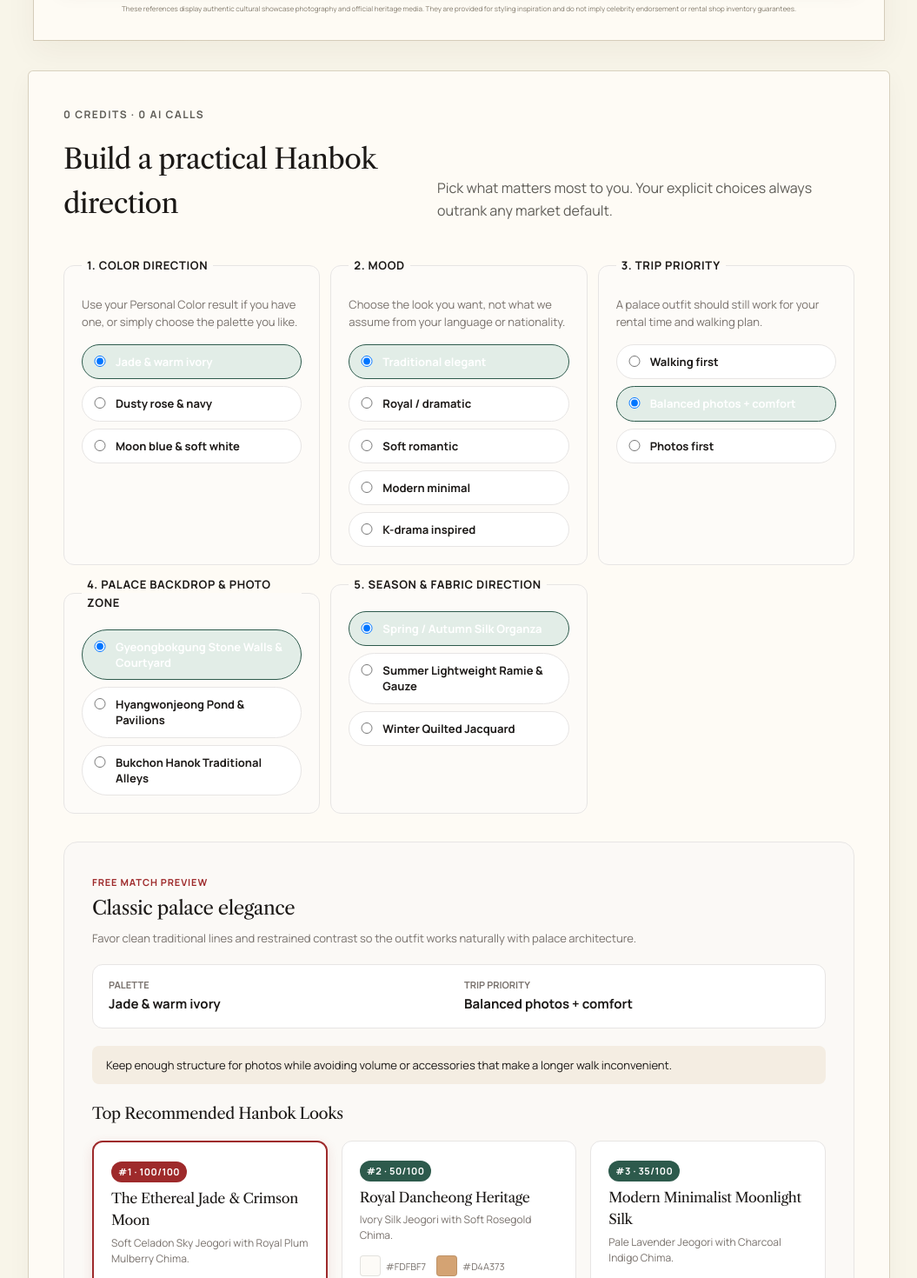
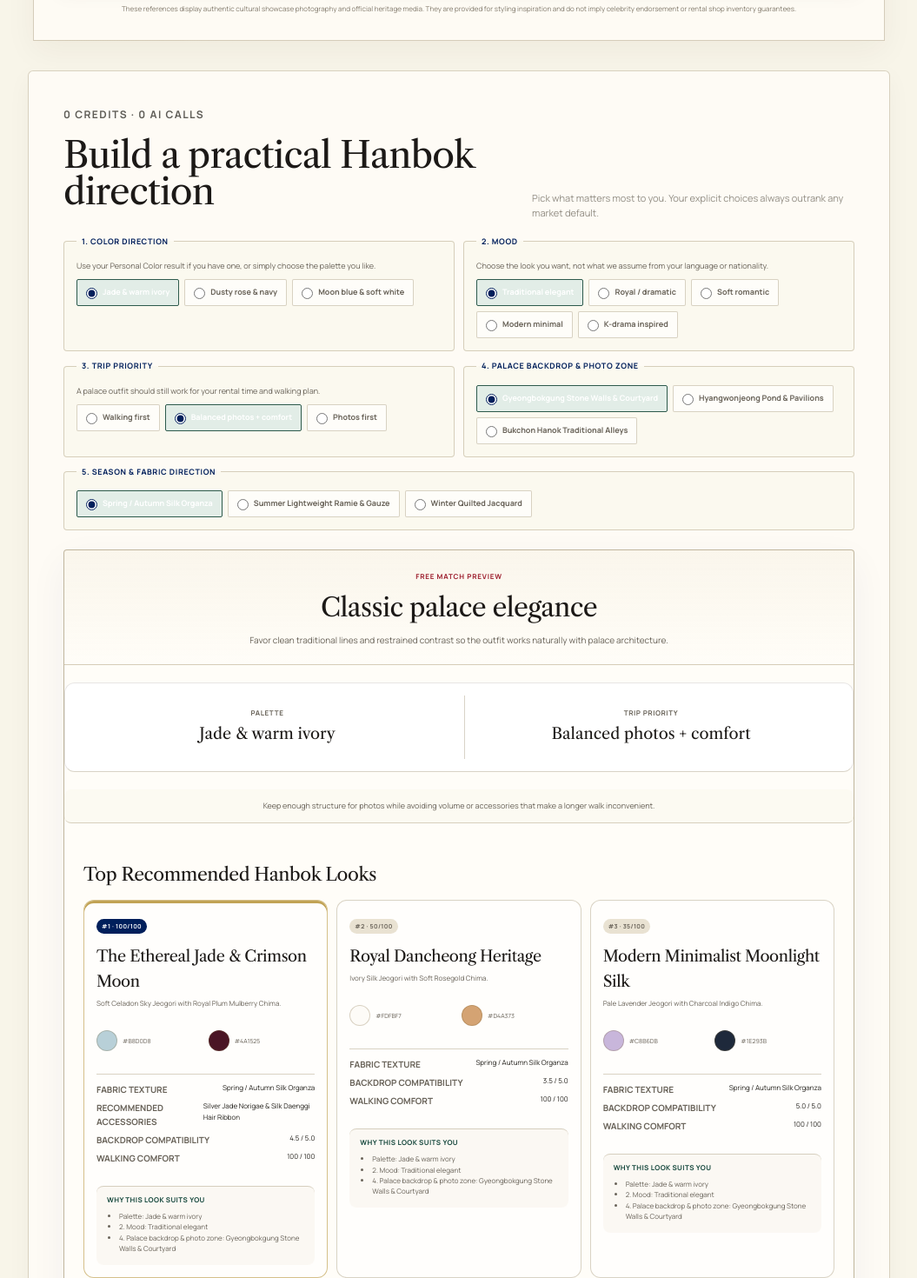
Before and after one commit to lgkangno1-svg/Kang-s-brain, a Next.js app in the folder projects/korea-avocadoss/: page /en/hanbok in a window 1280 px wide. Shown: the part 1220-2690 px from the top of the page at 87% size, without its empty margins (112-1167 px from the left). Built offline with nearby package versions, Linux system fonts and the light colour scheme.

Commit message:
feat(korea): polish matcher, palace guide, and concierge interactions

```diff
--- a/projects/korea-avocadoss/src/app/[locale]/layout.tsx
+++ b/projects/korea-avocadoss/src/app/[locale]/layout.tsx
@@ -11,30 +11,24 @@ import {getLocaleDefinition} from '@/lib/i18n/locales';
 import '../globals.css';
 import '../locale-overflow.css';
 import '../stitch-premium.css';
+import '../stitch-feature-polish.css';
 
 export const metadata: Metadata = {
   metadataBase: new URL('https://korea.avocadoss.co.kr'),
-  title: {
-    default: 'Korea Concierge — Your Personal Korea Companion',
-    template: '%s | Korea Concierge',
-  },
+  title: {default: 'Korea Concierge — Your Personal Korea Companion', template: '%s | Korea Concierge'},
   description: 'Personal color, Hanbok matching, palace routes, food and Korean culture for international visitors.',
 };
 
-export function generateStaticParams() {
-  return routing.locales.map((locale) => ({locale}));
-}
+export function generateStaticParams() { return routing.locales.map((locale) => ({locale})); }
 
 export default async function LocaleLayout({children, params}: Readonly<{children: React.ReactNode; params: Promise<{locale: string}>;}>) {
   const {locale} = await params;
   if (!hasLocale(routing.locales, locale)) notFound();
-
   setRequestLocale(locale);
   const messages = await getMessages();
   const t = await getTranslations('Global');
   const help = await getTranslations('QuickHelp');
   const definition = getLocaleDefinition(locale);
-
   const nav = [
     [t('nav.gyeongbokgung'), '/explore/gyeongbokgung'],
     [t('nav.myColor'), '/color'],
@@ -56,15 +50,8 @@ export default async function LocaleLayout({children, params}: Readonly<{childre
               </nav>
               <LanguageSwitcher />
             </header>
-
             {children}
-
-            <footer className="siteFooter">
-              <strong>Korea Concierge</strong>
-              <p>{t('footerTagline')}</p>
-              <span>korea.avocadoss.co.kr</span>
-            </footer>
-
+            <footer className="siteFooter"><strong>Korea Concierge</strong><p>{t('footerTagline')}</p><span>korea.avocadoss.co.kr</span></footer>
             <nav className="mobileBottomNav" aria-label="Mobile bottom navigation">
               <Link className="mobileNavItem" href="/explore/gyeongbokgung"><span className="mobileNavIcon">⌖</span><span>{t('nav.gyeongbokgung')}</span></Link>
               <Link className="mobileNavItem" href="/color"><span className="mobileNavIcon">◐</span><span>{t('nav.myColor')}</span></Link>
@@ -72,7 +59,6 @@ export default async function LocaleLayout({children, params}: Readonly<{childre
               <Link className="mobileNavItem" href="/culture"><span className="mobileNavIcon">◎</span><span>{t('nav.kCulture')}</span></Link>
               <Link className="mobileNavItem" href="/credits"><span className="mobileNavIcon">○</span><span>{t('nav.credits')}</span></Link>
             </nav>
-
             <QuickHelp localePrefix={`/${locale}`} />
           </div>
         </NextIntlClientProvider>
--- /dev/null
+++ b/projects/korea-avocadoss/src/app/stitch-feature-polish.css
@@ -0,0 +1,144 @@
+.hanbokMatcherHead {
+  display: grid;
+  grid-template-columns: minmax(0,1fr) minmax(220px,.72fr);
+  gap: 24px;
+  align-items: end;
+  margin-bottom: 18px;
+}
+.hanbokMatcherHead > div:first-child { min-width: 0; }
+.hanbokMatcherHead h2 {
+  font-family: var(--kc-display);
+  font-size: clamp(30px,4vw,42px);
+  font-weight: 400;
+  line-height: 1;
+}
+.hanbokMatcherHead > p { margin: 0; color: var(--kc-muted); font-size: 11px; line-height: 1.55; }
+.hanbokMatcherGrid {
+  display: grid;
+  grid-template-columns: repeat(2,minmax(0,1fr));
+  gap: 10px;
+  margin-top: 16px;
+}
+.hanbokFieldset {
+  min-width: 0;
+  border: 1px solid var(--kc-line);
+  border-radius: 4px;
+  padding: 14px;
+  background: rgba(248,245,233,.54);
+}
+.hanbokFieldset:nth-child(5) { grid-column: span 2; }
+.hanbokFieldset legend {
+  font-family: var(--kc-body);
+  color: var(--kc-navy);
+  padding: 0 6px;
+  font-size: 9px;
+  font-weight: 700;
+  letter-spacing: .07em;
+  text-transform: uppercase;
+}
+.hanbokFieldHelp { margin: 0 0 9px; color: var(--kc-muted); font-size: 9px; line-height: 1.45; }
+.hanbokChoiceGrid { display: flex; flex-wrap: wrap; gap: 6px; }
+.hanbokChoice {
+  display: inline-flex;
+  align-items: center;
+  min-height: 31px;
+  gap: 6px;
+  padding: 0 10px;
+  border: 1px solid var(--kc-line);
+  border-radius: 2px;
+  background: rgba(255,255,255,.62);
+  color: var(--kc-muted);
+  font-size: 9px;
+  font-weight: 650;
+  cursor: pointer;
+}
+.hanbokChoice input { accent-color: var(--kc-navy); }
+.hanbokChoiceActive { background: var(--kc-navy); color: white; border-color: var(--kc-navy); }
+.hanbokResultCard {
+  margin-top: 22px;
+  padding: 0;
+  overflow: hidden;
+  border: 1px solid var(--kc-line-strong);
+  border-radius: 4px;
+  background: rgba(255,253,248,.96);
+  box-shadow: 0 15px 44px rgba(0,31,91,.055);
+}
+.hanbokResultHeader {
+  padding: 24px 26px 20px;
+  text-align: center;
+  background: linear-gradient(180deg,rgba(193,163,85,.08),transparent);
+  border-bottom: 1px solid var(--kc-line);
+}
+.hanbokResultEyebrow { display: block; color: var(--kc-crimson); font-size: 8px; font-weight: 700; letter-spacing: .1em; text-transform: uppercase; }
+.hanbokResultHeader h3 { margin: 5px 0 6px; font-family: var(--kc-display); font-size: 30px; font-weight: 400; }
+.hanbokResultHeader p { max-width: 600px; margin: 0 auto; color: var(--kc-muted); font-size: 10px; line-height: 1.55; }
+.hanbokResultSummary { display: grid; grid-template-columns: 1fr 1fr; border-bottom: 1px solid var(--kc-line); }
+.hanbokResultSummary > div { padding: 14px 20px; text-align: center; }
+.hanbokResultSummary > div + div { border-left: 1px solid var(--kc-line); }
+.hanbokResultSummary small { display: block; color: var(--kc-muted); font-size: 8px; text-transform: uppercase; letter-spacing: .07em; }
+.hanbokResultSummary strong { display: block; margin-top: 3px; font-family: var(--kc-display); font-size: 18px; font-weight: 400; }
+.hanbokComfortNote { margin: 0; padding: 12px 20px; color: var(--kc-muted); font-size: 9px; text-align: center; border-bottom: 1px solid var(--kc-line); background: rgba(248,245,233,.42); }
+.hanbokLooksSection { padding: 22px; }
+.hanbokLooksSection h4 { margin: 0 0 12px; font-family: var(--kc-display); font-size: 21px; font-weight: 400; }
+.hanbokLooksGrid { display: grid; grid-template-columns: repeat(3,minmax(0,1fr)); gap: 10px; }
+.hanbokLookCard { min-width: 0; padding: 14px; border: 1px solid var(--kc-line); background: rgba(255,255,255,.5); }
+.hanbokLookCardFeatured { border-color: rgba(193,163,85,.68); box-shadow: inset 0 3px 0 var(--kc-gold); }
+.lookCardHeader h5 { margin: 6px 0 4px; font-family: var(--kc-display); font-size: 18px; font-weight: 400; }
+.lookCardHeader p { margin: 0; color: var(--kc-muted); font-size: 8px; line-height: 1.45; }
+.matchBadge,.matchBadgeSecondary { display: inline-flex; padding: 3px 6px; background: var(--kc-navy); color: white; font-size: 7px; font-weight: 700; letter-spacing: .05em; }
+.matchBadgeSecondary { background: #e9e2d2; color: var(--kc-muted); }
+.lookSwatches { display: grid; grid-template-columns: 1fr 1fr; gap: 6px; margin-top: 12px; }
+.swatchPair { display: grid; grid-template-columns: 24px 1fr; gap: 6px; align-items: center; font-size: 7px; color: var(--kc-muted); }
+.swatchPair i { width: 24px; height: 24px; border-radius: 50%; border: 1px solid var(--kc-line); }
+.lookMetaList { display: grid; gap: 5px; margin-top: 12px; padding-top: 9px; border-top: 1px solid var(--kc-line); }
+.lookMetaList > div { display: flex; justify-content: space-between; gap: 8px; font-size: 8px; }
+.lookMetaList small { color: var(--kc-muted); }
+.lookWhyList { margin-top: 10px; padding-top: 9px; border-top: 1px solid var(--kc-line); }
+.lookWhyList strong { font-size: 8px; text-transform: uppercase; letter-spacing: .05em; color: var(--kc-green); }
+.lookWhyList ul { margin: 5px 0 0; padding-left: 14px; color: var(--kc-muted); font-size: 8px; line-height: 1.55; }
+.boutiqueNoticeCard,.hanbokBoundaryCard { margin: 0 22px 18px; padding: 14px 16px; border: 1px solid var(--kc-line); background: #f3ecdc; }
+.boutiqueNoticeCard { display: flex; align-items: center; justify-content: space-between; gap: 14px; }
+.boutiqueNoticeHead p,.hanbokBoundaryCard p { margin: 4px 0 0; color: var(--kc-muted); font-size: 9px; line-height: 1.5; }
+.hanbokPaidNote { color: var(--kc-crimson) !important; }
+
+.stitchPalaceHero {
+  width: min(980px,calc(100% - 32px));
+  margin: 24px auto 0;
+  min-height: 360px;
+  position: relative;
+  overflow: hidden;
+  border: 1px solid var(--kc-line);
+}
+.stitchPalaceHero img { position: absolute; inset: 0; width: 100%; height: 100%; object-fit: cover; }
+.stitchPalaceHero::after { content: ''; position: absolute; inset: 0; background: linear-gradient(0deg,rgba(0,20,49,.72),rgba(0,20,49,.05) 66%); }
+.stitchPalaceHeroCopy { position: absolute; z-index: 1; left: 26px; right: 26px; bottom: 24px; color: white; }
+.stitchPalaceHeroCopy .eyebrow { color: #e2c976; }
+.stitchPalaceHeroCopy h1 { max-width: 700px; color: white; font-family: var(--kc-display); font-size: clamp(34px,5vw,54px); font-weight: 400; line-height: 1.02; }
+.stitchPalaceHeroCopy p { max-width: 600px; margin: 8px 0 0; color: rgba(255,255,255,.84); font-size: 11px; line-height: 1.55; }
+.stitchRoutePanel { width: min(980px,calc(100% - 32px)); margin: 0 auto 60px; padding: 0; border: 1px solid var(--kc-line); border-top: 0; background: rgba(255,253,248,.82); }
+.stitchRoutePanel h2 { padding: 20px 22px 14px; font-family: var(--kc-display); font-size: 24px; font-weight: 400; }
+.stitchRouteGrid { display: grid; grid-template-columns: repeat(3,1fr); border-top: 1px solid var(--kc-line); }
+.stitchRoute { padding: 20px; }
+.stitchRoute + .stitchRoute { border-left: 1px solid var(--kc-line); }
+.stitchRoute b { display: block; color: var(--kc-gold); font-family: var(--kc-display); font-size: 22px; font-weight: 400; }
+.stitchRoute strong { display: block; margin-top: 5px; font-size: 11px; }
+.stitchRoute p { margin: 5px 0 0; color: var(--kc-muted); font-size: 9px; line-height: 1.55; }
+.stitchRoutePanel .freshnessNote { margin: 0; padding: 11px 20px; border-top: 1px solid var(--kc-line); color: var(--kc-muted); font-size: 8px; background: #f2ecdf; }
+
+.stepList { border-color: var(--kc-line); }
+.step { border-color: var(--kc-line); }
+.step b { color: var(--kc-gold); font-family: var(--kc-display); font-weight: 400; }
+.freshnessNote { color: var(--kc-muted); }
+.cultureActionGroup { display: flex; flex-wrap: wrap; gap: 8px; margin-top: 16px; }
+
+@media (max-width: 760px) {
+  .hanbokMatcherHead { grid-template-columns: 1fr; align-items: start; }
+  .hanbokMatcherGrid { grid-template-columns: 1fr; }
+  .hanbokFieldset:nth-child(5) { grid-column: auto; }
+  .hanbokLooksGrid { grid-template-columns: 1fr; }
+  .boutiqueNoticeCard { align-items: stretch; flex-direction: column; }
+  .stitchPalaceHero { width: 100%; margin-top: 0; min-height: 430px; border-left: 0; border-right: 0; }
+  .stitchRoutePanel { width: 100%; border-left: 0; border-right: 0; }
+  .stitchRouteGrid { grid-template-columns: 1fr; }
+  .stitchRoute + .stitchRoute { border-left: 0; border-top: 1px solid var(--kc-line); }
+}
--- a/projects/korea-avocadoss/src/features/quick-help/QuickHelp.tsx
+++ b/projects/korea-avocadoss/src/features/quick-help/QuickHelp.tsx
@@ -19,6 +19,13 @@ export function QuickHelp({localePrefix = ""}: {localePrefix?: string}) {
   const node = useMemo(() => QUICK_HELP_NODES[nodeId] ?? QUICK_HELP_NODES[QUICK_HELP_ROOT_ID], [nodeId]);
 
   useEffect(() => {
+    function syncHash() { if (window.location.hash === "#quick-help") setOpen(true); }
+    syncHash();
+    window.addEventListener("hashchange", syncHash);
+    return () => window.removeEventListener("hashchange", syncHash);
+  }, []);
+
+  useEffect(() => {
     if (!open) return;
     closeRef.current?.focus();
     function onKeyDown(event: KeyboardEvent) {
@@ -34,7 +41,6 @@ export function QuickHelp({localePrefix = ""}: {localePrefix?: string}) {
   function go(nextId: string) { if (!QUICK_HELP_NODES[nextId]) return; setHistory((items) => [...items.slice(-5), node.id]); setNodeId(nextId); }
   function back() { const previous = history.at(-1); if (!previous) { setNodeId(QUICK_HELP_ROOT_ID); return; } setHistory((items) => items.slice(0, -1)); setNodeId(previous); }
   function reset() { setNodeId(QUICK_HELP_ROOT_ID); setHistory([]); }
-
   const atRoot = nodeId === QUICK_HELP_ROOT_ID && history.length === 0;
   const ctaHref = node.cta?.href && node.cta.href.startsWith("/") ? `${localePrefix}${node.cta.href}` : node.cta?.href;
   const title = t(node.titleKey);
```
Also changed, not shown: projects/korea-avocadoss/src/app/[locale]/explore/gyeongbokgung/page.tsx (+11 -21 lines).
